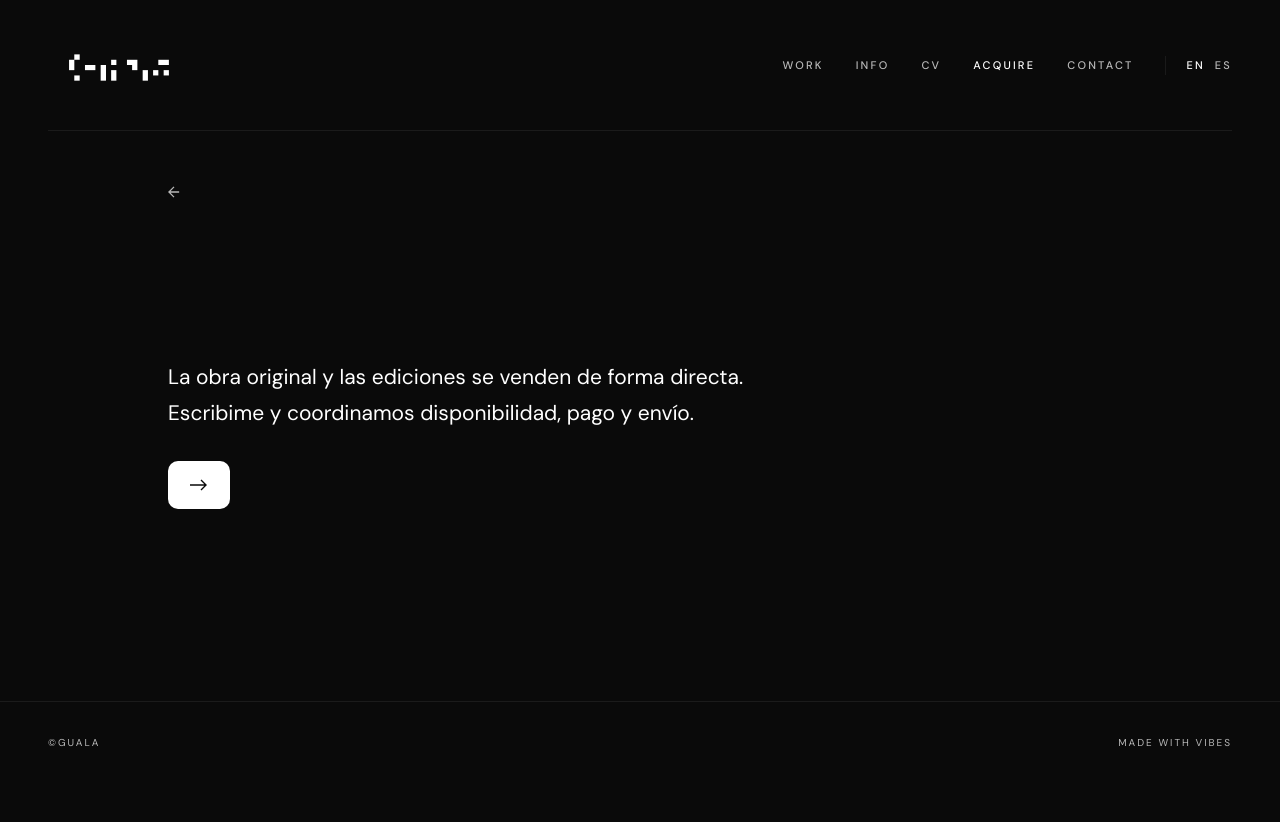
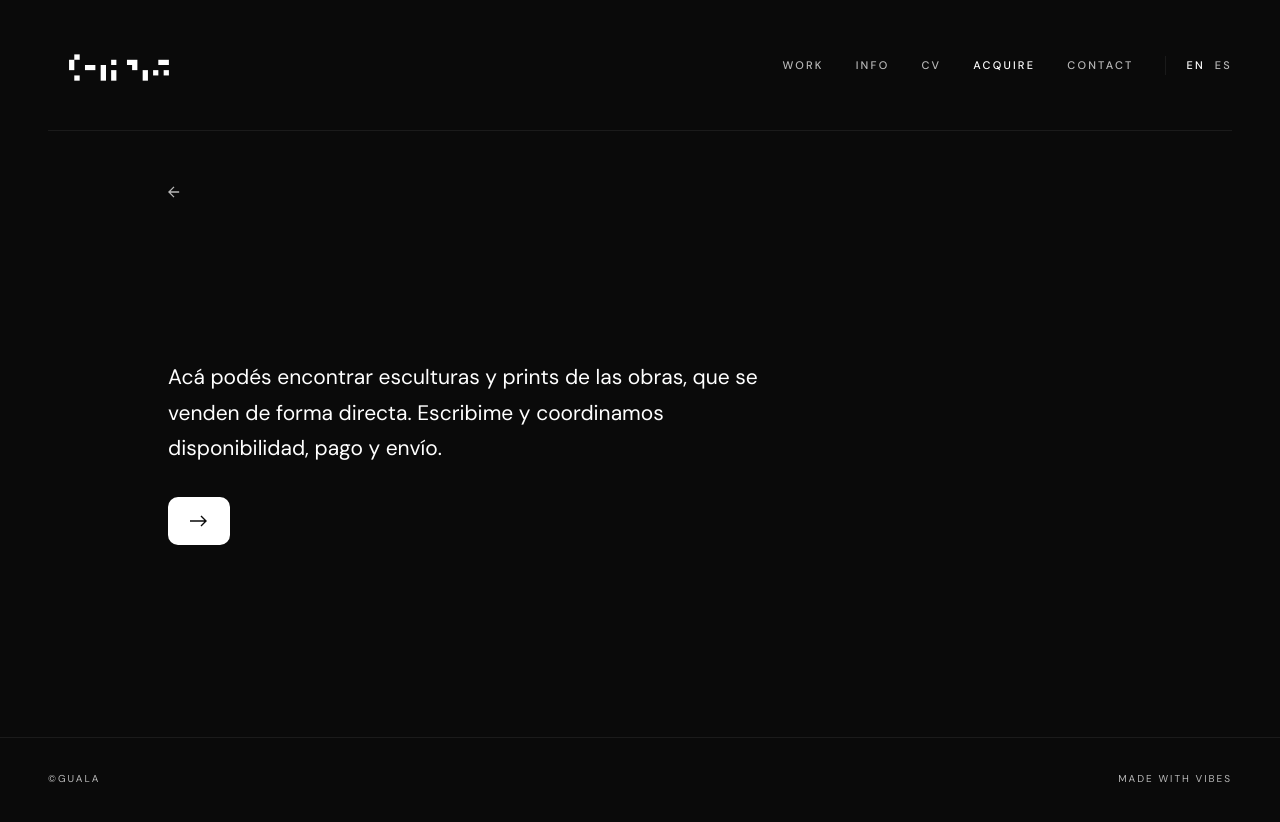
Before and after one commit to GGuala/MYProject, a Jekyll site: the page built from adquirir.html, in a window 1280 px wide. Shown: the top 822 px of the page. Built offline with Jekyll 4.4.1, drawn with Linux system fonts in a browser that asks for light colours.

Commit message:
Adquirir: texto sobre esculturas y prints; asunto del mail "Interesado en pieza"
Co-Authored-By: Claude Sonnet 5.5 <noreply@anthropic.com>
Claude-Session: https://claude.ai/code/session_01473gLGPZiMST9mEbRwb9ep

```diff
--- a/_data/paginas.yml
+++ b/_data/paginas.yml
@@ -1,7 +1,7 @@
 # Textos de páginas (Pages CMS → Textos de páginas). Campos _en = inglés.
 adquirir:
-  intro: La obra original y las ediciones se venden de forma directa. Escribime y coordinamos disponibilidad, pago y envío.
-  intro_en: Original works and editions are sold directly. Write to me and we'll arrange availability, payment and shipping.
+  intro: Acá podés encontrar esculturas y prints de las obras, que se venden de forma directa. Escribime y coordinamos disponibilidad, pago y envío.
+  intro_en: Here you can find sculptures and prints of the works, sold directly. Write to me and we'll arrange availability, payment and shipping.
 cv:
   resumen: Nicolás Guala es licenciado en Diseño, Arte y Tecnología por la Universidad ORT y se formó en los talleres de Rita Fischer y Aldo Curto. Expuso en el Centro de Exposiciones SUBTE, el SODRE y el LATU, entre otros espacios de Montevideo.
   resumen_en: Nicolás Guala holds a degree in Design, Art and Technology from Universidad ORT and trained in the studios of Rita Fischer and Aldo Curto. He has exhibited at the Centro de Exposiciones SUBTE, SODRE and LATU, among other venues in Montevideo.
```
Also changed, not shown: _data/i18n.yml (+4 -4 lines).
